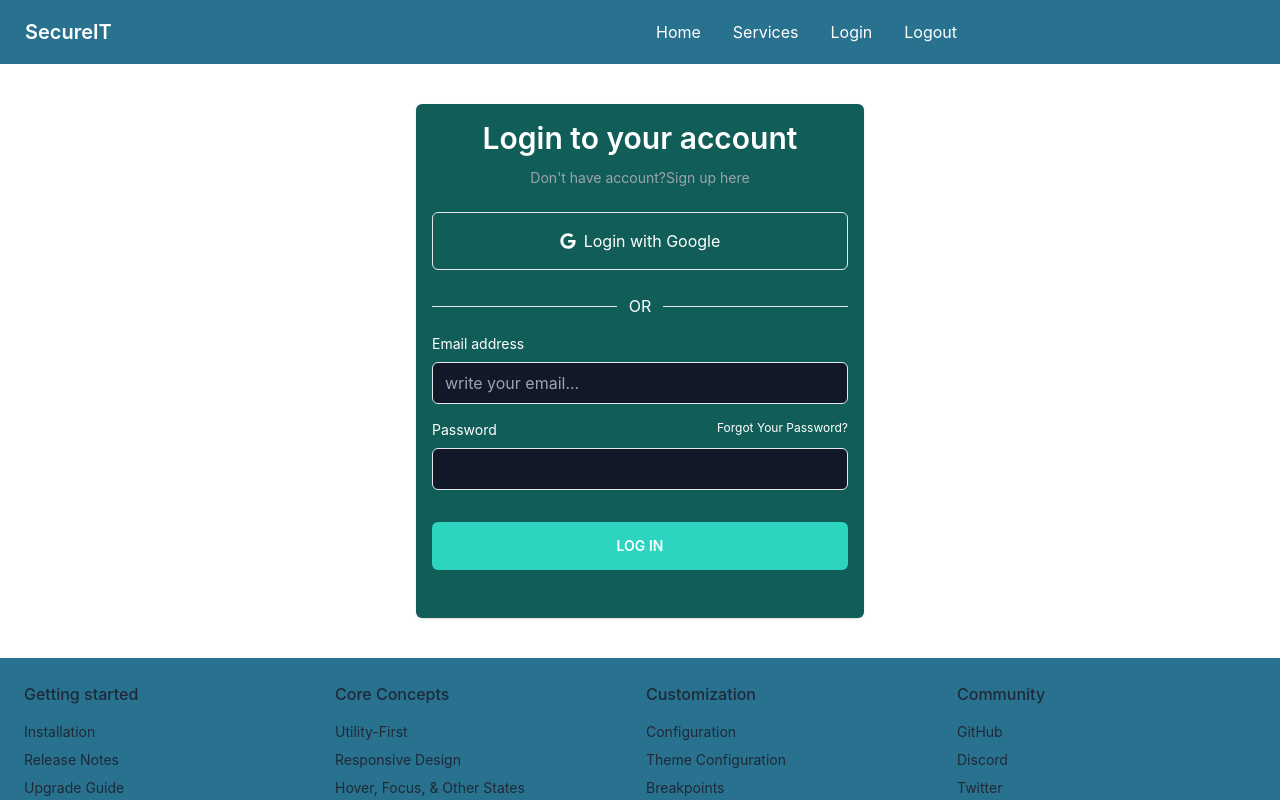
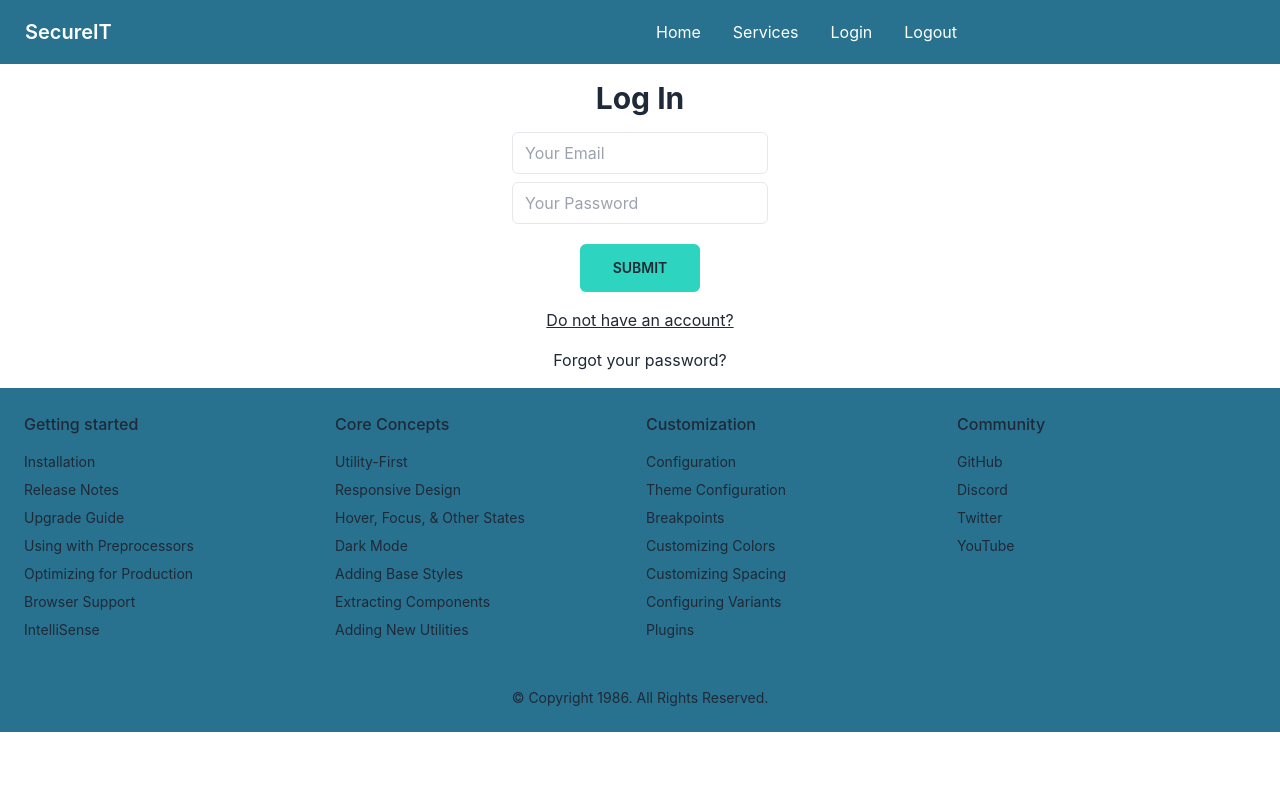
Before and after one commit to riadleon/secureIT---a-cyber-security-service, a React (Create React App) app: page /login in a window 1280 px wide. Shown: the top 800 px of the page. Built offline with nearby package versions, Linux system fonts and the light colour scheme; no server answers.

Commit message:
login updated

```diff
--- a/src/Pages/Login/Login/Login.js
+++ b/src/Pages/Login/Login/Login.js
@@ -1,18 +1,14 @@
 
-import { GoogleAuthProvider } from 'firebase/auth';
 import React, { useContext, useState } from 'react'
 import toast from 'react-hot-toast';
-import { FaGoogle } from 'react-icons/fa';
 import { Link, useLocation, useNavigate } from 'react-router-dom';
 import { AuthContext } from '../../../contexts/AuthProvider/AuthProvider';
-import useTitle from '../../../hooks/useTitle';
 
 
 
 const Login = () => {
-    useTitle('Login-SecureIT')
     const [error, setError] = useState('');
-    const { signIn, setLoading, passReset, providerLogin } = useContext(AuthContext);
+    const { signIn, setLoading, passReset } = useContext(AuthContext);
     const navigate = useNavigate();
     const location = useLocation();
 
@@ -59,59 +55,31 @@ const Login = () => {
             })
             .catch(error => console.error(error))
     }
-    const googleProvider = new GoogleAuthProvider();
-    const handleGoogleSignIn = () => {
-        providerLogin(googleProvider)
-            .then(result => {
-                const user = result.user;
-                console.log(user);
-                toast.success('Google logged in successfully')
-            })
-            .catch(error => console.error(error))
-    }
 
     return (
 
 
-
-        <div className="text-white w-full max-w-md p-4 rounded-md shadow bg-teal-800 mx-auto m-10">
-            <h2 className="mb-3 text-3xl font-semibold text-center text-white">Login to your account</h2>
-            <p className="text-sm text-center text-gray-400">Don't have account?
-                <Link to='/register' className="focus:underline hover:underline">Sign up here</Link>
-            </p>
-            <div className="my-6 space-y-4">
-                <Link ><button onClick={handleGoogleSignIn} type="button" className="flex items-center justify-center w-full p-4 space-x-4 border rounded-md focus:ring-2 focus:ring-offset-1 dark:border-gray-400 focus:ring-purple-400">
-
-                    <FaGoogle className='mr-2'></FaGoogle> Login with Google
-                </button></Link>
-
-            </div>
-            <div className="flex items-center w-full my-4">
-                <hr className="w-full dark:text-gray-400" />
-                <p className="px-3 dark:text-gray-400">OR</p>
-                <hr className="w-full dark:text-gray-400" />
-            </div>
-            <form onSubmit={handleSubmit} className="space-y-8 ng-untouched ng-pristine ng-valid">
-                <div className="space-y-4">
-                    <div className="space-y-2">
-                        <label htmlFor="email" className="block text-sm">Email address</label>
-                        <input type="email" name="email" id="email" placeholder="write your email..." className="w-full px-3 py-2 border rounded-md dark:border-gray-700 bg-gray-900 dark:text-gray-100 focus:dark:border-purple-400" />
-                    </div>
-                    <div className="space-y-2">
-                        <div className="flex justify-between">
-                            <label htmlFor="password" className="text-sm">Password</label>
-                            <Link onClick={handlePasswordChange} className="text-xs hover:underline dark:text-gray-400">Forgot Your Password?</Link>
-                        </div>
-                        <input type="password" name="password" id="password" className="w-full px-3 py-2 border rounded-md dark:border-gray-700 bg-gray-900 dark:text-gray-100 focus:dark:border-purple-400" />
-                    </div>
+        <form onSubmit={handleSubmit}>
+            <div className="section text-center">
+                <h4 className="text-3xl m-4 font-bold">Log In</h4>
+                <div className="pace-y-4">
+                    <input type="email" name="email" className="w-1/5 px-3 py-2 border rounded-md dark:border-gray-700 "
+                        placeholder="Your Email" id="logemail" autocomplete="off" />
+                    <i className="input-icon uil uil-at"></i>
                 </div>
-                <button type="button" className="w-full px-8 py-3 font-semibold rounded-md btn btn-ghost bg-teal-400">Log in</button>
+                <div className="form-group mt-2">
+                    <input type="password" name="password" className="w-1/5 px-3 py-2 border rounded-md dark:border-gray-700 "
+                        placeholder="Your Password" id="logpass" autocomplete="off" />
+                    <i className="input-icon uil uil-lock-alt"></i>
+                </div>
+                <button className="mt-5 px-8 py-3 font-semibold rounded-md btn btn-ghost bg-teal-400">Submit</button>
+                <p className="mb-0 mt-4 text-center"><Link to='/register' className="link">Do not have an account? </Link></p>
+                <p className="mb-0 mt-4 text-center"><Link onClick={handlePasswordChange}>Forgot your password?</Link></p>
                 <p className="mb-0 mt-4 text-center">
                     {error}
                 </p>
-            </form>
-        </div>
-
+            </div>
+        </form>
 
 
     )
```
